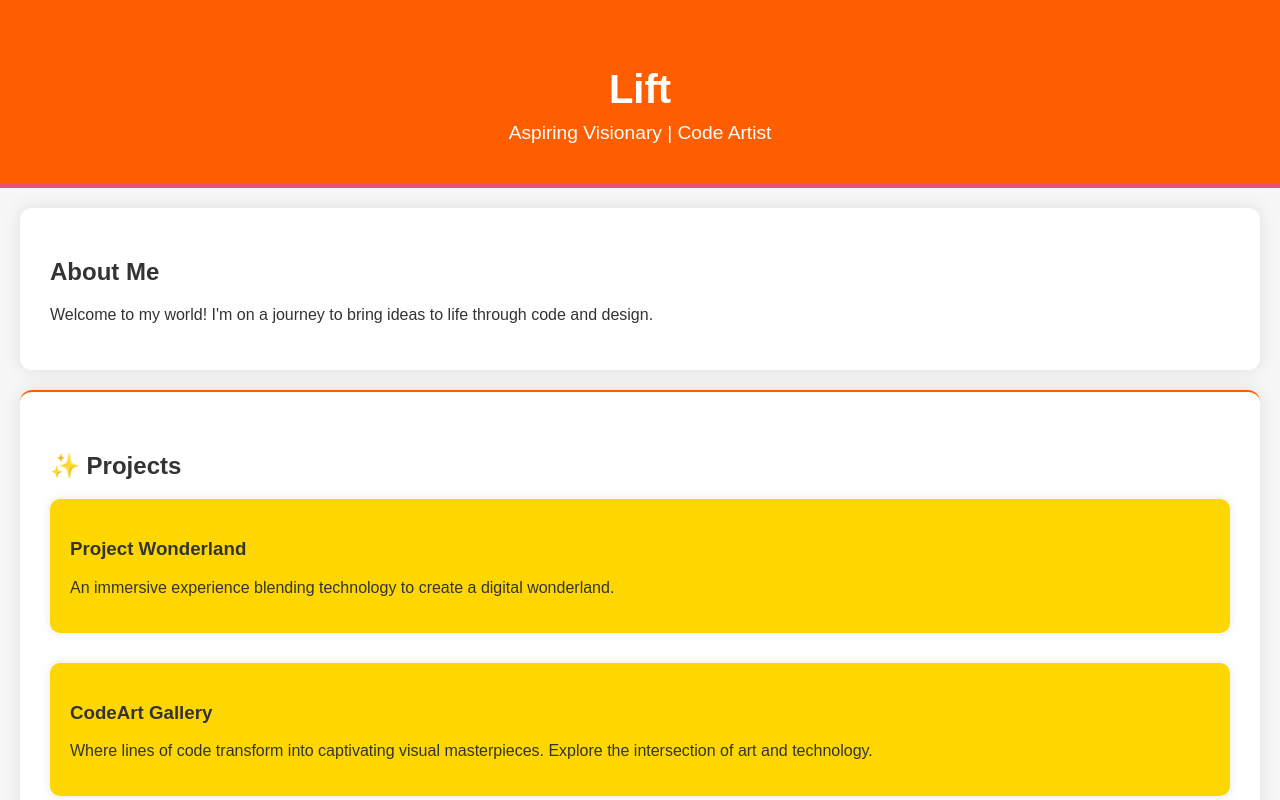
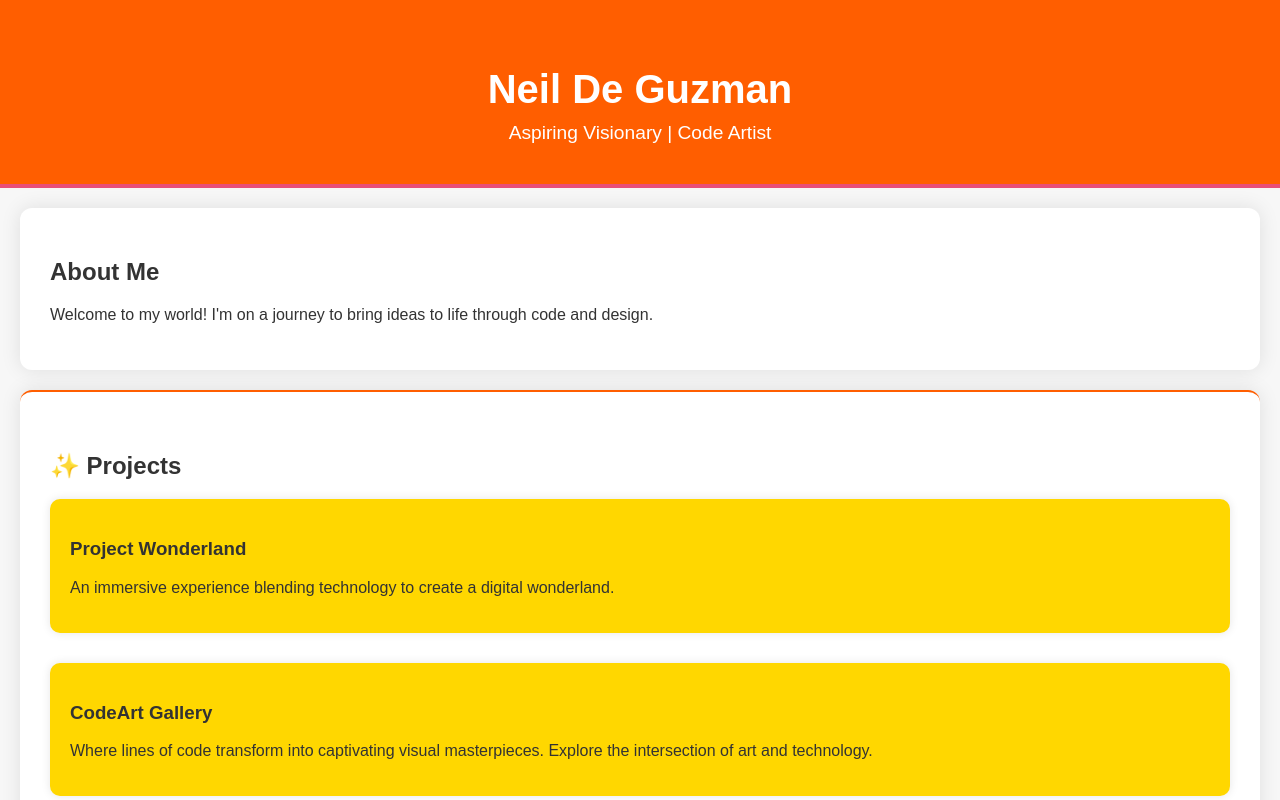
Before and after one commit to Neildg16/Portfolio., a plain HTML site: page index.html in a window 1280 px wide. Shown: the top 800 px of the page. Drawn offline with Linux system fonts and the light colour scheme.

Commit message:
Last na talaga

```diff
--- a/index.html
+++ b/index.html
@@ -8,7 +8,7 @@
 </head>
 <body>
     <header>
-        <h1>Lift</h1>
+        <h1>Neil De Guzman</h1>
         <p class="subtitle">Aspiring Visionary | Code Artist</p>
     </header>
 
```
